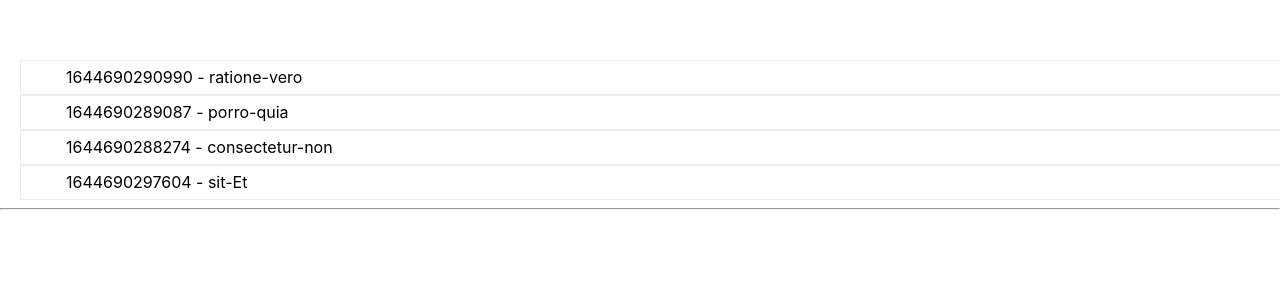
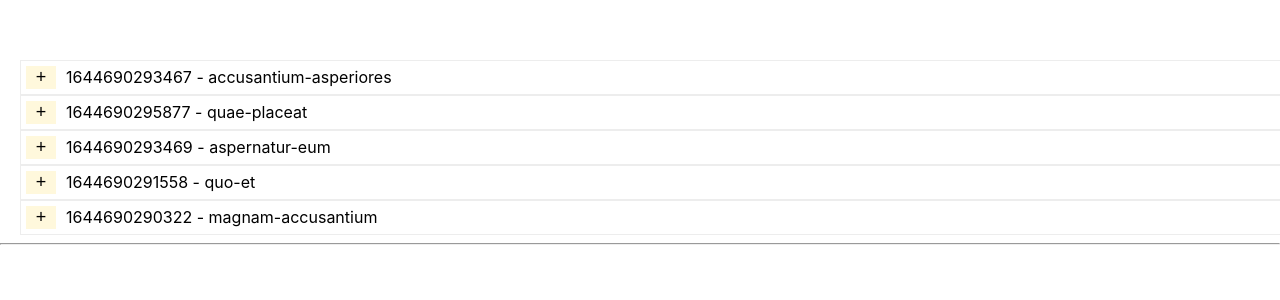
Before and after one commit to mateusdeitos/React-TreeView-Component, a React (Vite) app: page / in a window 1280 px wide. Shown: the top 300 px of the page. Built offline with nearby package versions, Linux system fonts and the light colour scheme.

Commit message:
Ajustes TreeNode

```diff
--- a/src/TreeSemFetch.tsx
+++ b/src/TreeSemFetch.tsx
@@ -1,7 +1,8 @@
 import { useState } from 'react';
-import { categorias } from './data';
+import { getCategories } from './data';
 import { ITreeNode, TreeView } from './TreeView';
 
+const categorias = getCategories();
 export const TreeSemFetch = () => {
   const [selected, setSelected] = useState<ITreeNode[]>([]);
   return (
--- a/src/TreeView/TreeNode/ToggleButton.tsx
+++ b/src/TreeView/TreeNode/ToggleButton.tsx
@@ -3,11 +3,12 @@ import { ITreeNodeProps } from '../../TreeView/TreeNode';
 
 interface ITreeNodeToggleButtonProps extends ITreeNodeProps {
   toggle: () => void;
+  isVisible: boolean;
 }
 
 export const TreeNodeToggleButton: React.FC<
   ITreeNodeToggleButtonProps & { htmlProps?: HTMLProps<HTMLButtonElement> }
-> = ({ node: { childrenNodes }, children, toggle, htmlProps = {} }) => {
+> = ({ isVisible, children, toggle, htmlProps = {} }) => {
   const { className = '', style = {}, onClick, ...rest } = htmlProps;
 
   return (
@@ -16,7 +17,7 @@ export const TreeNodeToggleButton: React.FC<
       type="button"
       style={{
         ...style,
-        visibility: childrenNodes.length > 0 ? 'initial' : 'hidden',
+        visibility: isVisible ? 'initial' : 'hidden',
       }}
       className={`toggle ${className}`}
       onClick={(e) => {
--- a/src/TreeView/TreeNode/index.tsx
+++ b/src/TreeView/TreeNode/index.tsx
@@ -1,6 +1,6 @@
-import { useEffect, useState } from 'react';
+import { useState } from 'react';
 import './styles.css';
-import { ITreeNode, TreeView, useTreeView } from '../../TreeView';
+import { ITreeNode, useTreeView } from '../../TreeView';
 import { TreeNodeContainer } from '../../TreeView/TreeNode/Container';
 import { TreeNodeToggleButton } from '../../TreeView/TreeNode/ToggleButton';
 import { useQuery } from 'react-query';
@@ -14,52 +14,61 @@ export interface ITreeNodeProps {
 export const TreeNode = ({ ...props }: ITreeNodeProps) => {
   const { node, level } = props;
   const { nodeId, description } = node;
-  const [isOpen, setIsOpen] = useState(false);
-  const [state, setState] = useState({
-    childrenNodes: [] as ITreeNode[],
-    isLoading: false,
+  const { fetchChildrenNodes } = useTreeView();
+  const [buttonState, setButtonState] = useState({
+    isOpen: false,
+    isVisible: !!fetchChildrenNodes || !!node.childrenNodes.length,
   });
-  const { fetchChildrenNodes } = useTreeView();
 
-  useEffect(() => {
-    if (isOpen) {
-      setState((state) => ({ ...state, isLoading: true }));
-      fetchChildrenNodes(node, level)
-        .then((childrenNodes) => {
-          console.log(childrenNodes);
-          setState((state) => ({
+  const { data: childrenNodes, isLoading } = useQuery<ITreeNode[]>(
+    ['nodes', node.nodeId],
+    () =>
+      !!fetchChildrenNodes
+        ? fetchChildrenNodes(node, level)
+        : Promise.resolve(node.childrenNodes),
+    {
+      enabled: buttonState.isOpen,
+      onSettled: (data) => {
+        if (!data || !data?.length) {
+          setButtonState((state) => ({
             ...state,
-            childrenNodes,
+            isOpen: false,
+            isVisible: false,
           }));
+        }
+      },
+    }
+  );
 
-          if (!childrenNodes.length) {
-            setIsOpen(false);
-          }
-        })
-        .finally(() => setState((state) => ({ ...state, isLoading: false })));
-    }
-  }, [isOpen]);
+  const renderChildren = buttonState.isOpen && !isLoading && !!childrenNodes;
 
   return (
     <>
       <TreeNode.Container {...props}>
         <span>
-          <TreeNode.ToggleButton {...props} toggle={() => setIsOpen(!isOpen)}>
-            {isOpen ? '-' : '+'}
+          <TreeNode.ToggleButton
+            {...props}
+            isVisible={buttonState.isVisible}
+            toggle={() =>
+              setButtonState((state) => ({ ...state, isOpen: !state.isOpen }))
+            }
+          >
+            {buttonState.isOpen ? '-' : '+'}
           </TreeNode.ToggleButton>
           {nodeId} - {description}
         </span>
       </TreeNode.Container>
 
       <div>
-        <TreeNode.Loader {...props} show={isOpen && state.isLoading}>
+        <TreeNode.Loader
+          {...props}
+          show={buttonState.isOpen && isLoading && !!fetchChildrenNodes}
+        >
           Carregando...
         </TreeNode.Loader>
 
-        {isOpen &&
-          !state.isLoading &&
-          !!state.childrenNodes.length &&
-          state.childrenNodes.map((node) => (
+        {renderChildren &&
+          childrenNodes?.map((node) => (
             <TreeNode key={node.nodeId} level={level + 1} node={node} />
           ))}
       </div>
--- a/src/TreeView/index.tsx
+++ b/src/TreeView/index.tsx
@@ -1,4 +1,5 @@
 import { createContext, ReactElement, useContext, useState } from 'react';
+import { QueryClientProvider, QueryClient } from 'react-query';
 import { ITreeNodeProps, TreeNode } from '../TreeView/TreeNode';
 
 export interface ITreeNode {
@@ -16,7 +17,7 @@ interface IContext {
   toggle: (node: ITreeNode) => void;
   isSelectable: (node: ITreeNode, level: number) => boolean;
   isNodeSelected: (node: ITreeNode) => boolean;
-  fetchChildrenNodes: (node: ITreeNode, level: number) => Promise<ITreeNode[]>;
+  fetchChildrenNodes?: (node: ITreeNode, level: number) => Promise<ITreeNode[]>;
 }
 
 const Context = createContext<IContext>({} as IContext);
@@ -32,6 +33,8 @@ interface ITreeViewProviderProps {
   fetchChildrenNodes?: (node: ITreeNode, level: number) => Promise<ITreeNode[]>;
 }
 
+const client = new QueryClient();
+
 export const TreeView: React.FC<ITreeViewProviderProps> = ({
   children,
   nodes,
@@ -39,7 +42,7 @@ export const TreeView: React.FC<ITreeViewProviderProps> = ({
   onSelect,
   allowMultiSelect = false,
   CustomTreeNodeComponent = TreeNode,
-  fetchChildrenNodes = (node: ITreeNode) => Promise.resolve(node.childrenNodes),
+  fetchChildrenNodes,
 }) => {
   const [selected, setSelected] = useState<IContext['nodes']>([]);
 
@@ -47,9 +50,9 @@ export const TreeView: React.FC<ITreeViewProviderProps> = ({
     selected.some((n) => n.nodeId === node.nodeId);
 
   const unselect = (node: ITreeNode) => {
-    setSelected((nodesSelected) =>
-      nodesSelected.filter((n) => n.nodeId !== node.nodeId)
-    );
+    const selectedNodes = selected.filter((n) => n.nodeId !== node.nodeId);
+    setSelected(selectedNodes);
+    onSelect(selectedNodes);
   };
 
   const select = (node: ITreeNode) => {
@@ -67,6 +70,7 @@ export const TreeView: React.FC<ITreeViewProviderProps> = ({
   };
 
   return (
+    <QueryClientProvider client={client}>
       <Context.Provider
         value={{
           isSelectable,
@@ -86,5 +90,6 @@ export const TreeView: React.FC<ITreeViewProviderProps> = ({
           );
         })}
       </Context.Provider>
+    </QueryClientProvider>
   );
 };
--- a/src/data.ts
+++ b/src/data.ts
@@ -70,15 +70,16 @@ const getRandomName = () => {
     'repudiandae',
   ];
 
-  const word1 = words[Math.floor(Math.random() * words.length - 1)];
-  const word2 = words[Math.floor(Math.random() * words.length - 1)];
+  const word1 = words[Math.floor(Math.random() * (words.length - 1))];
+  const word2 = words[Math.floor(Math.random() * (words.length - 1))];
 
   return `${word1}-${word2}`;
 };
 
 export const getCategories = (
   parentNode: ITreeNode | null = null,
-  fetchChildren = true
+  level = 0,
+  maxLevelToFetchChildren = 3
 ): ITreeNode[] => {
   const length = Math.ceil(Math.random() * 5);
   return Array.from({ length }, () => {
@@ -91,7 +92,10 @@ export const getCategories = (
 
     return {
       ...node,
-      childrenNodes: fetchChildren ? [] : getCategories(node, fetchChildren),
+      childrenNodes:
+        level > maxLevelToFetchChildren
+          ? []
+          : getCategories(node, level + 1, maxLevelToFetchChildren),
     };
   });
 };
```
Lines whose indentation alone changed are shown as unchanged.
